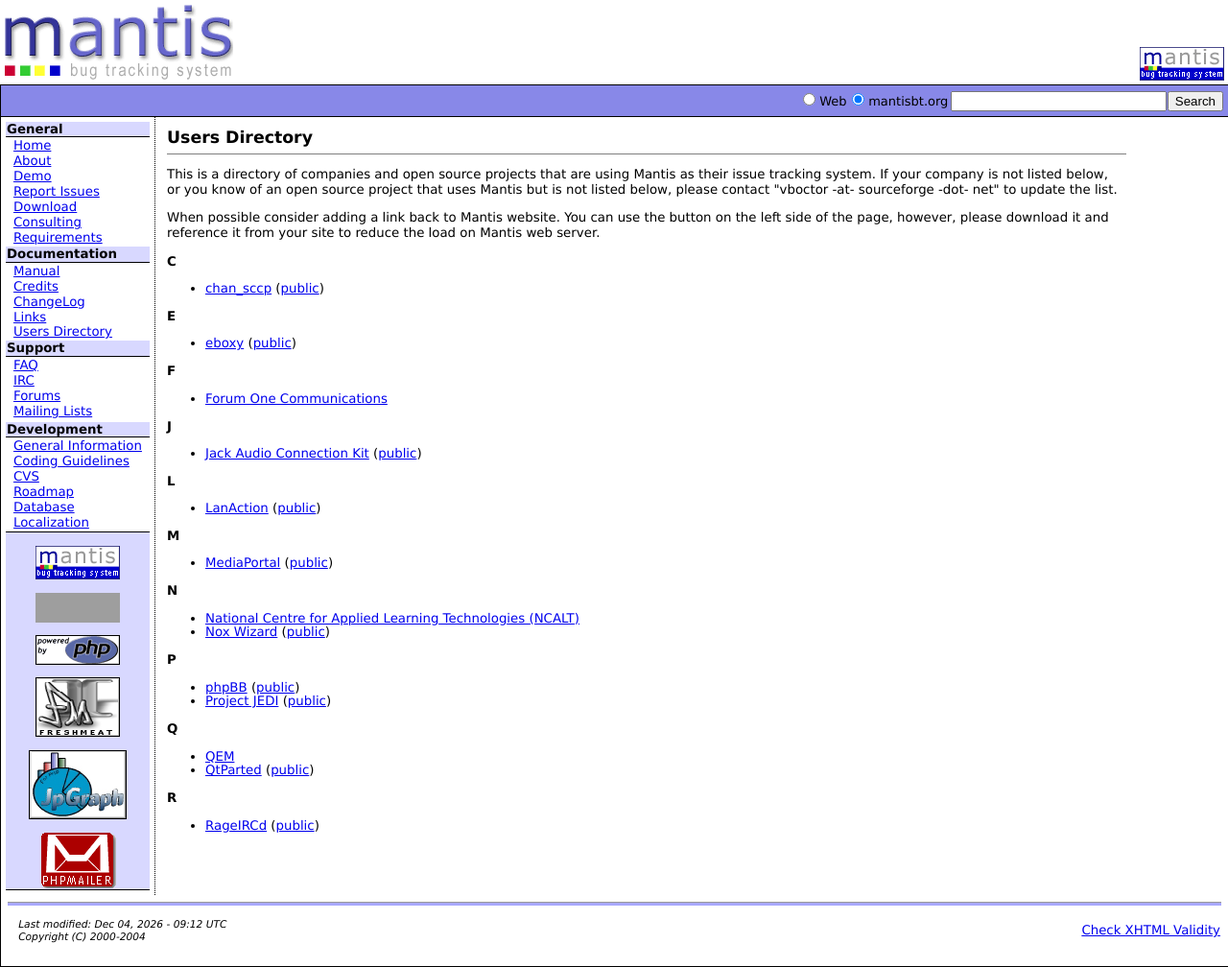
After one commit to mantisbt/mantisbt-web, a PHP site: page /directory.php in a window 1280 px wide. The commit adds this page. Shown: the whole page at 96% size. Run offline with PHP 8.4, Linux system fonts and the light colour scheme; some libraries are stand-ins or nearby versions; grey boxes are pictures that could not be loaded.

Commit message:
- Added Users Directory - Added new logos - Changed the top of the page to be white. - Some tweaks.
git-svn-id: http://mantisbt.svn.sourceforge.net/svnroot/mantisbt/trunk@2957 f5dc347c-c33d-0410-90a0-b07cc1902cb9

```diff
--- /dev/null
+++ b/directory.php
@@ -0,0 +1,72 @@
+<?php include( "top.php" ); ?>
+
+<span class="page_title">Users Directory</span>
+<hr size=1 noshade width="100%">
+
+<p>This is a directory of companies and open source projects that are using Mantis as their issue tracking system.  If
+your company is not listed below, or you know of an open source project that uses Mantis but is not listed below, please contact
+"vboctor -at- sourceforge -dot- net" to update the list.</p>
+
+<p>When possible consider adding a link back to Mantis website.  You can use the button on the left side of the page, however,
+please download it and reference it from your site to reduce the load on Mantis web server.</p>
+
+<!-- <li><a href="http://webnotes.sourceforge.net/">phpWebnotes</a> (<a href="http://webnotes.futureware.biz/mantis">public</a>)</li> -->
+
+<p><a name="C" id="C" /><span class="section">C</span></p>
+<ul>
+<li><a href="http://chan-sccp.sourceforge.net/">chan_sccp</a> (<a href="http://www.czmok.de/devtrack">public</a>)</li>
+</ul>
+
+<p><a name="E" id="E" /><span class="section">E</span></p>
+<ul>
+<li><a href="http://eboxy.sourceforge.net/">eboxy</a> (<a href="http://eboxy.sourceforge.net/mantis/">public</a>)</li>
+</ul>
+
+<p><a name="F" id="F" /><span class="section">F</span></p>
+<ul>
+<li><a href="http://www.forumone.com/">Forum One Communications</a></li>
+</ul>
+
+<p><a name="J" id="J" /><span class="section">J</span></p>
+<ul>
+<li><a href="http://jackit.sourceforge.net/">Jack Audio Connection Kit</a> (<a href="http://jackit.sourceforge.net/mantis/">public</a>)</li>
+</ul>
+
+<p><a name="L" id="L" /><span class="section">L</span></p>
+<ul>
+<li><a href="http://lanaction.sourceforge.net/">LanAction</a> (<a href="http://lanaction.sourceforge.net/bugtracker/">public</a>)</li>
+</ul>
+
+<p><a name="M" id="M" /><span class="section">M</span></p>
+<ul>
+<li><a href="http://mediaportal.sourceforge.net/">MediaPortal</a> (<a href="http://nolanparty.com/mediaportal.sourceforge.net/mantis/">public</a>)</li>
+</ul>
+
+<p><a name="N" id="N" /><span class="section">N</span></p>
+<ul>
+<li><a href="http://www.ncalt.com">National Centre for Applied Learning Technologies (NCALT)</a></li>
+<li><a href="http://noxwizard.sourceforge.net/">Nox Wizard</a> (<a href="http://noxwizard.sourceforge.net/mantis/">public</a>)</li>
+</ul>
+
+<p><a name="P" id="P" /><span class="section">P</span></p>
+<ul>
+<li><a href="http://phpbb-php5mod.sourceforge.net/">phpBB</a> (<a href="http://phpbb-php5mod.sourceforge.net/bugs/">public</a>)</li>
+<li><a href="http://homepages.borland.com/jedi/">Project JEDI</a> (<a href="http://homepages.borland.com/jedi/issuetracker/">public</a>)</li>
+</ul>
+
+<p><a name="Q" id="Q" /><span class="section">Q</span></p>
+<ul>
+<li><a href="http://www.qem.it/en/fr_en_home/pg_en_home.htm">QEM</a></li>
+<li><a href="http://qtparted.sourceforge.net/">QtParted</a> (<a href="http://qtparted.sourceforge.net/bugs/">public</a>)</li>
+</ul>
+
+<p><a name="R" id="R" /><span class="section">R</span></p>
+<ul>
+<li><a href="http://rageircd.sourceforge.net/">RageIRCd</a> (<a href="http://rageircd.sourceforge.net/mantis/">public</a>)</li>
+</ul>
+
+<td style="padding: 4px;">
+<?php include( "adsense_vertical_inc.php" ); ?>
+</td>
+
+<?php include( "bot.php" ); ?>
--- a/mantis.css
+++ b/mantis.css
@@ -25,9 +25,9 @@ tr.top	 		{ vertical-align: top; padding: 0 }
 
 td				{ font-family: Verdana, Arial, Times, sans-serif; font-size: 10pt; text-align: left }
 
-td.top_left 	{ background-color: #b8b8ff; height: 50px; font-size: 2pt; line-height: 1.2; text-align: center; vertical-align: middle; font-weight: bold; border-left: 1px solid #000000; border-right: 0px solid #000000 }
-td.top_right	{ background-color: #b8b8ff; height: 50px; font-size: 2pt; line-height: 1.2; text-align: left; vertical-align: middle; font-weight: bold }
-td.right		{ background-color: #b8b8ff; height: 1px;  font-size: 2pt; line-height: 1.2; text-align: right; vertical-align: bottom; font-weight: bold; padding: 4px }
+td.top_left 	{ background-color: #ffffff; height: 50px; font-size: 2pt; line-height: 1.2; text-align: center; vertical-align: middle; font-weight: bold; border-left: 1px solid #000000; border-right: 0px solid #000000 }
+td.top_right	{ background-color: #ffffff; height: 50px; font-size: 2pt; line-height: 1.2; text-align: left; vertical-align: middle; font-weight: bold }
+td.right		{ background-color: #ffffff; height: 1px;  font-size: 2pt; line-height: 1.2; text-align: right; vertical-align: bottom; font-weight: bold; padding: 4px }
 
 td.dev_section	{ background-color: #b8b8ff; line-height: 1.2; font-weight: bold; padding: 4px }
 td.dev_right	{ background-color: #b8b8ff; line-height: 1.2; text-align: right; font-weight: bold; padding: 4px }
--- a/side_menu.php
+++ b/side_menu.php
@@ -9,7 +9,7 @@
 				<a class="big" href="index.php">Home</a><br />
 				<a class="big" href="about.php">About</a><br />
 				<a class="big" href="demo.php">Demo</a><br />
-				<a class="big" href="http://bugs.mantisbt.org/">Bugtracker</a><br />
+				<a class="big" href="http://bugs.mantisbt.org/">Report Issues</a><br />
 				<a class="big" href="download.php">Download</a><br />
 				<!--<a class="big" href="screenshots.php">Screenshots</a><br />-->
 				<!--<a class="big" href="me.php">Author</a><br />-->
@@ -28,6 +28,7 @@
 				<a href="credits.php">Credits</a><br />
 				<a href="changelog.php">ChangeLog</a><br />
 				<a href="links.php">Links</a><br />
+				<a href="directory.php">Users Directory</a><br />
 			</td>
 		</tr>
 		<tr>
@@ -77,17 +78,12 @@
 		</tr>
 		<tr>
 			<td class="menu_sf">
-				<p>
-				<a href="http://sourceforge.net/projects/mantisbt/"><img src="http://sourceforge.net/sflogo.php?group_id=14963" width="88" height="31" border="0" alt="SourceForge Logo"></a>
-				<p>
-				<a href="http://www.php.net/"><img src="images/php-small-white.gif" border="0" alt="PHP"></a>
-				<p>
-				<a href="http://freshmeat.net/projects/mantis/"><img src="images/fmII-logo.gif" border="0" alt="Freshmeat.net"></a>
-				<p>
-				<a href="http://www.aditus.nu/jpgraph/index.php"><img src="images/jpgraph.jpg" border="0" alt="JpGraph"></a>
-				<p>
-				<a href="http://phpmailer.sourceforge.net/"><img src="images/phpmailer.gif" border="0" alt="phpmailer"></a>
-
+				<br /><a href="http://www.mantisbt.org"><img src="images/mantis_logo_button.gif" width="88" height="35" border="0" alt="Mantis"></a><br />
+				<br /><a href="http://sourceforge.net/projects/mantisbt/"><img src="http://sourceforge.net/sflogo.php?group_id=14963" width="88" height="31" border="0" alt="SourceForge Logo"></a><br />
+				<br /><a href="http://www.php.net/"><img src="images/php-small-white.gif" border="0" alt="PHP"></a><br />
+				<br /><a href="http://freshmeat.net/projects/mantis/"><img src="images/fmII-logo.gif" border="0" alt="Freshmeat.net"></a><br />
+				<br /><a href="http://www.aditus.nu/jpgraph/index.php"><img src="images/jpgraph.jpg" border="0" alt="JpGraph"></a><br />
+				<br /><a href="http://phpmailer.sourceforge.net/"><img src="images/phpmailer.gif" border="0" alt="phpmailer"></a><br />
 			</td>
 		</tr>
 		</table>
--- a/top.php
+++ b/top.php
@@ -3,21 +3,18 @@
 <html>
 <head>
 <meta http-equiv="content-type" content="text/html;charset=iso-8859-1">
-<title>Mantis</title>
+<title>Mantis Bug Tracker</title>
 <?php include( "mantis.css" ) ?>
 </head>
 <body>
 
-<table class="outisde" cellpadding="0" cellspacing="0">
+<table class="outisde" cellpadding="5" cellspacing="0">
 <tr class="top">
-	<td class="top_left">
-		&nbsp;
-	</td>
-	<td class="top_right">
-		<a href="http://www.mantisbt.org/"><img border="0" src="images/banner.gif" alt=""></a>
+	<td colspan="2" class="top_right">
+		<a href="http://www.mantisbt.org/"><img border="0" src="images/mantis_logo.gif" alt="Mantis" /></a>
 	</td>
 	<td class="right">
-		<a href="http://www.google.com/"><img border="0" src="images/google.gif" alt=""></a>
+		<a href="http://www.mantisbt.org"><img src="images/mantis_logo_button.gif" width="88" height="35" border="0" alt="Mantis"></a>
 	</td>
 </tr>
 <tr class="top">
```
Also changed, not shown: demo.php (+11 -9 lines), fav.ico (added), images/mantis_logo.gif (added), images/mantis_logo_button.gif (added), images/mantis_logo_reduced.gif (added).
